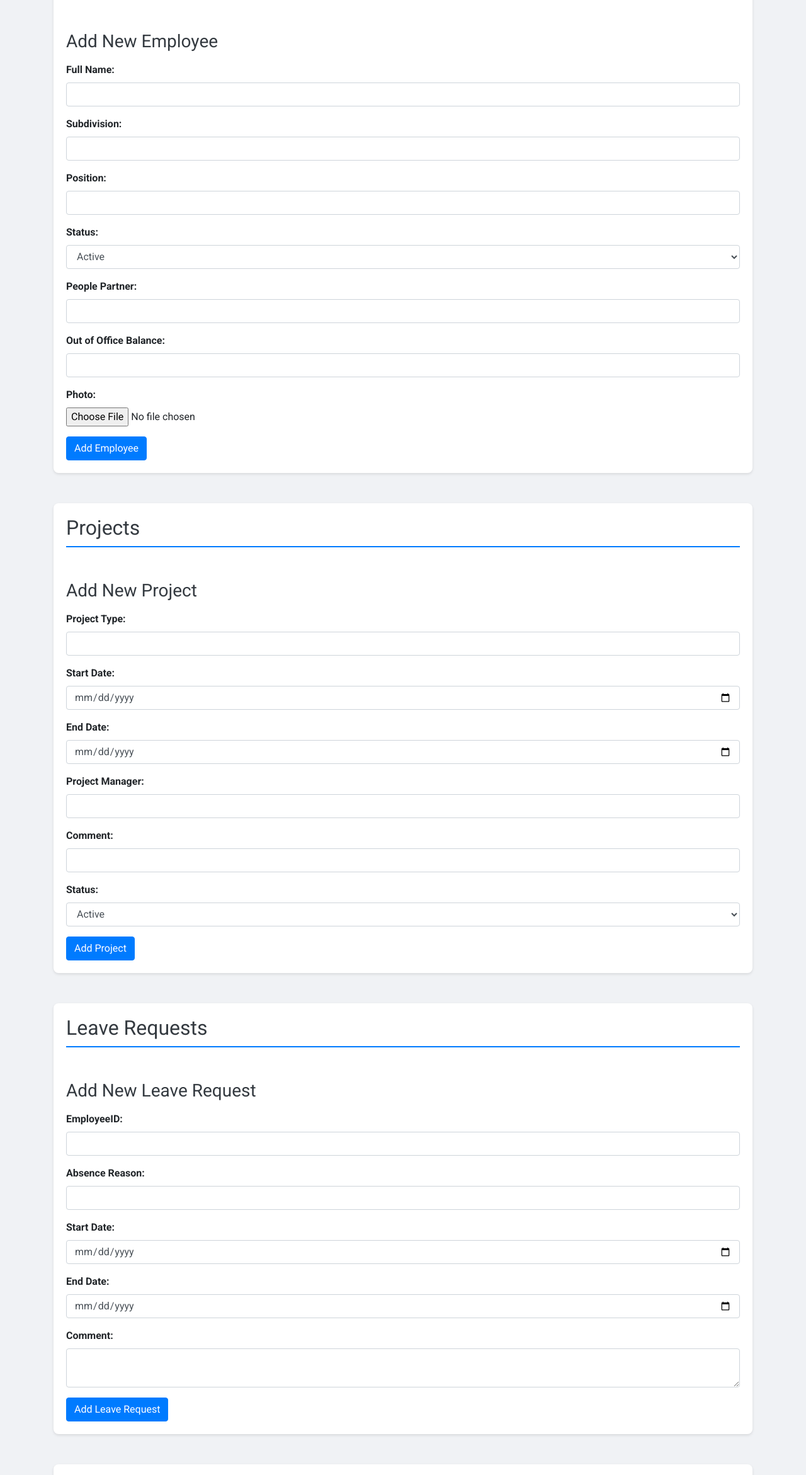
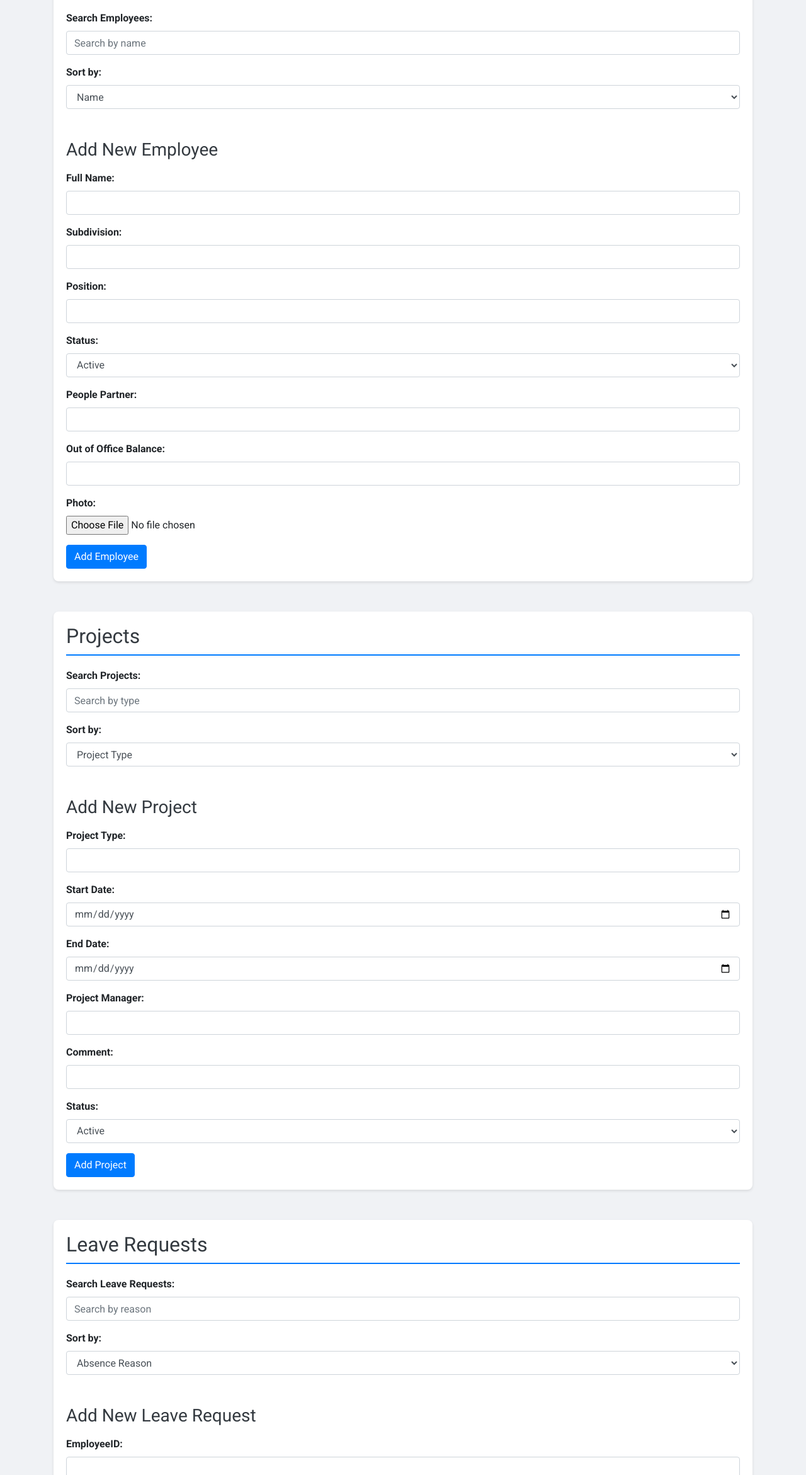
Before and after one commit to PraBWa04/Out-of-Office-Management-System, a website: page index.html in a window 1280 px wide. Shown: the part 217-2559 px from the top of the page at 63% size. Drawn offline with nearby package versions, Linux system fonts and the light colour scheme; no server answers.

```diff
--- a/index.html
+++ b/index.html
@@ -34,6 +34,30 @@
       <!-- Employee Section -->
       <section id="employees">
         <h2>Employees</h2>
+        <div class="form-group">
+          <label for="employee-search">Search Employees:</label>
+          <input
+            type="text"
+            id="employee-search"
+            class="form-control"
+            onkeyup="searchEmployees()"
+            placeholder="Search by name"
+          />
+        </div>
+
+        <div class="form-group">
+          <label for="employee-sort">Sort by:</label>
+          <select
+            id="employee-sort"
+            class="form-control"
+            onchange="sortEmployees()"
+          >
+            <option value="name">Name</option>
+            <option value="position">Position</option>
+            <option value="status">Status</option>
+          </select>
+        </div>
+
         <table id="employees-table" class="table table-striped"></table>
         <h3>Add New Employee</h3>
         <form id="add-employee-form">
@@ -191,6 +215,30 @@
       <!-- Projects Section -->
       <section id="projects" class="mt-5">
         <h2>Projects</h2>
+        <div class="form-group">
+          <label for="project-search">Search Projects:</label>
+          <input
+            type="text"
+            id="project-search"
+            class="form-control"
+            onkeyup="searchProjects()"
+            placeholder="Search by type"
+          />
+        </div>
+
+        <div class="form-group">
+          <label for="project-sort">Sort by:</label>
+          <select
+            id="project-sort"
+            class="form-control"
+            onchange="sortProjects()"
+          >
+            <option value="type">Project Type</option>
+            <option value="manager">Project Manager</option>
+            <option value="status">Status</option>
+          </select>
+        </div>
+
         <table id="projects-table" class="table table-striped"></table>
         <h3>Add New Project</h3>
         <form id="add-project-form">
@@ -329,6 +377,29 @@
       <!-- Leave Requests Section -->
       <section id="leave-requests" class="mt-5">
         <h2>Leave Requests</h2>
+        <div class="form-group">
+          <label for="leave-request-search">Search Leave Requests:</label>
+          <input
+            type="text"
+            id="leave-request-search"
+            class="form-control"
+            onkeyup="searchLeaveRequests()"
+            placeholder="Search by reason"
+          />
+        </div>
+
+        <div class="form-group">
+          <label for="leave-request-sort">Sort by:</label>
+          <select
+            id="leave-request-sort"
+            class="form-control"
+            onchange="sortLeaveRequests()"
+          >
+            <option value="reason">Absence Reason</option>
+            <option value="status">Status</option>
+          </select>
+        </div>
+
         <table id="leave-requests-table" class="table table-striped"></table>
         <h3>Add New Leave Request</h3>
         <form id="add-leave-request-form">
@@ -447,6 +518,29 @@
       <!-- Approval Requests Section -->
       <section id="approval-requests" class="mt-5">
         <h2>Approval Requests</h2>
+        <div class="form-group">
+          <label for="approval-request-search">Search Approval Requests:</label>
+          <input
+            type="text"
+            id="approval-request-search"
+            class="form-control"
+            onkeyup="searchApprovalRequests()"
+            placeholder="Search by comment"
+          />
+        </div>
+
+        <div class="form-group">
+          <label for="approval-request-sort">Sort by:</label>
+          <select
+            id="approval-request-sort"
+            class="form-control"
+            onchange="sortApprovalRequests()"
+          >
+            <option value="status">Status</option>
+            <option value="approver">Approver</option>
+          </select>
+        </div>
+
         <table id="approval-requests-table" class="table table-striped"></table>
         <h3>Add New Approval Request</h3>
         <form id="add-approval-request-form">
```
Also changed, not shown: server.js (+9 -50 lines).
